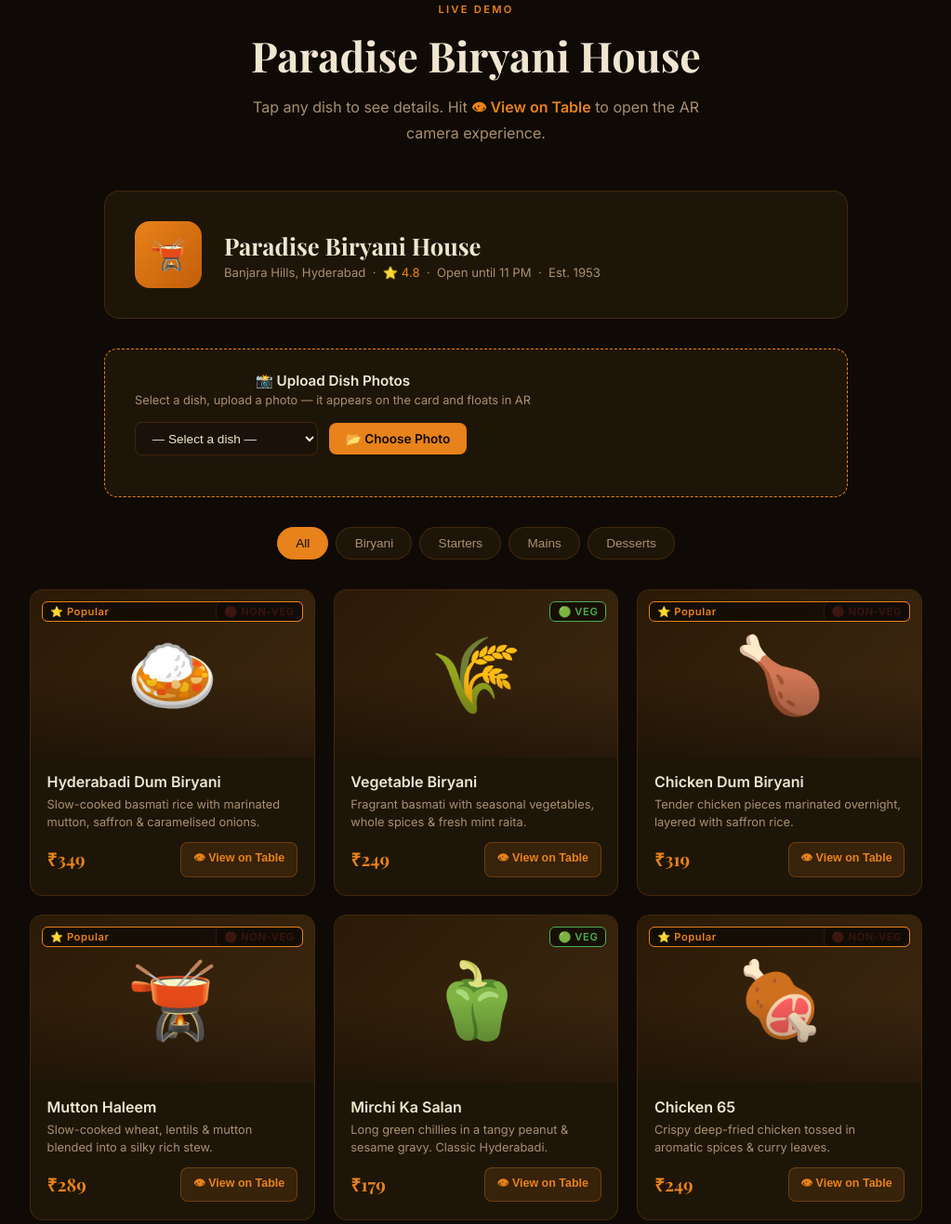
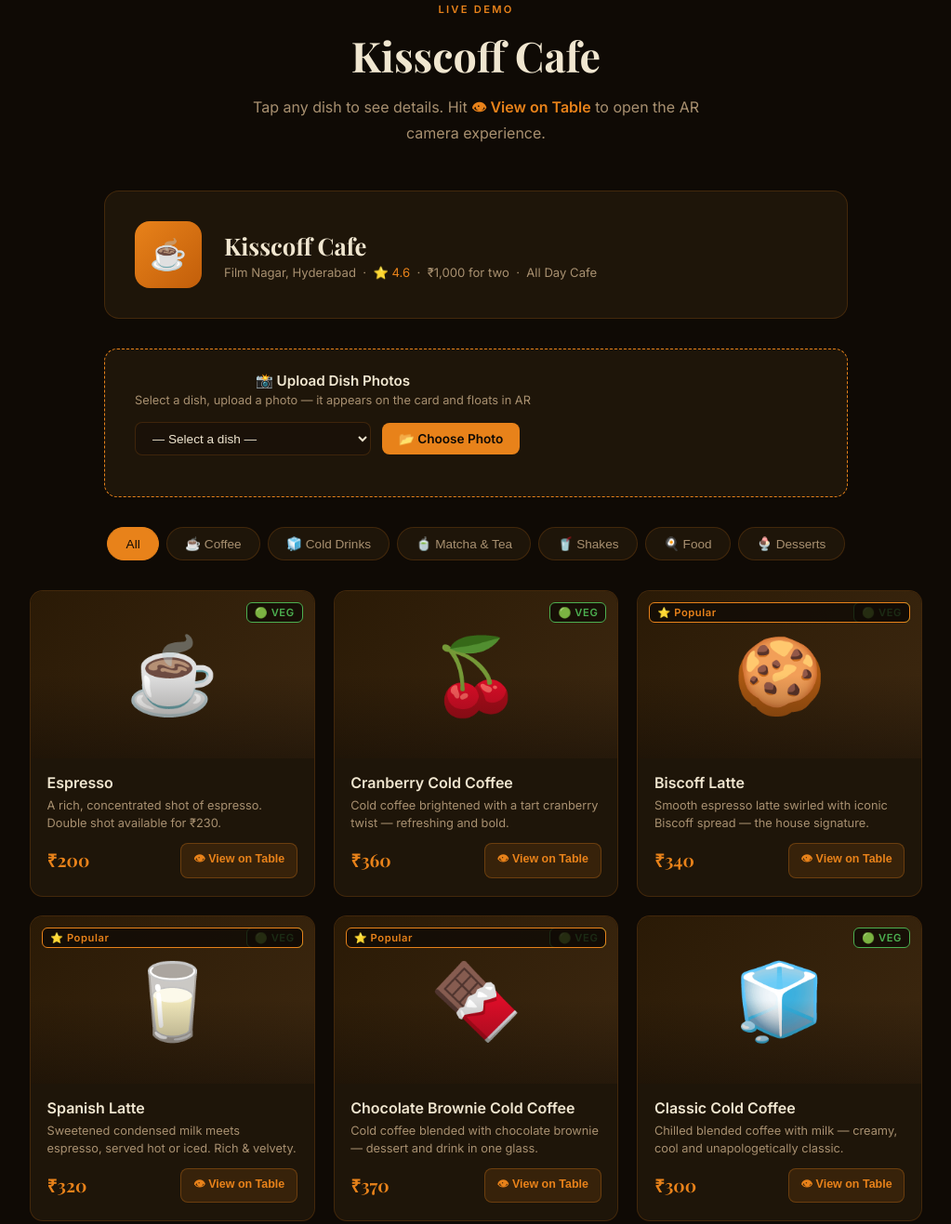
Before and after one commit to aminazizahmed/ARmenuv2, a plain HTML site: page index.html in a window 1280 px wide. Shown: the part 1494-2811 px from the top of the page at 93% size, without its empty margins (128-1151 px from the left). Drawn offline with nearby package versions, Linux system fonts and the light colour scheme.

Commit message:
Add files via upload

```diff
--- a/index.html
+++ b/index.html
@@ -3,7 +3,7 @@
 <head>
   <meta charset="UTF-8" />
   <meta name="viewport" content="width=device-width, initial-scale=1.0" />
-  <title>MenuAR – See Your Food Before You Order</title>
+  <title>MenuAR – Kisscoff Cafe</title>
   <link rel="preconnect" href="https://fonts.googleapis.com" />
   <link href="https://fonts.googleapis.com/css2?family=Playfair+Display:wght@700;900&family=Inter:wght@300;400;500;600&display=swap" rel="stylesheet" />
   <style>
@@ -614,21 +614,21 @@
   <div class="container">
     <div class="demo-intro">
       <div class="section-label">Live Demo</div>
-      <h2 class="section-title">Paradise Biryani House</h2>
+      <h2 class="section-title">Kisscoff Cafe</h2>
       <p class="section-body" style="margin:0 auto">
         Tap any dish to see details. Hit <strong style="color:var(--saffron)">👁 View on Table</strong> to open the AR camera experience.
       </p>
     </div>
 
     <div class="restaurant-header">
-      <div class="restaurant-logo">🫕</div>
+      <div class="restaurant-logo">☕</div>
       <div>
-        <div class="restaurant-name">Paradise Biryani House</div>
+        <div class="restaurant-name">Kisscoff Cafe</div>
         <div class="restaurant-meta">
-          Banjara Hills, Hyderabad &nbsp;·&nbsp;
-          <span>⭐ 4.8</span> &nbsp;·&nbsp;
-          Open until 11 PM &nbsp;·&nbsp;
-          Est. 1953
+          Film Nagar, Hyderabad &nbsp;·&nbsp;
+          <span>⭐ 4.6</span> &nbsp;·&nbsp;
+          ₹1,000 for two &nbsp;·&nbsp;
+          All Day Cafe
         </div>
       </div>
     </div>
@@ -670,10 +670,12 @@
 
     <div class="menu-tabs">
       <button class="tab active" onclick="filterMenu('all', this)">All</button>
-      <button class="tab" onclick="filterMenu('biryani', this)">Biryani</button>
-      <button class="tab" onclick="filterMenu('starters', this)">Starters</button>
-      <button class="tab" onclick="filterMenu('mains', this)">Mains</button>
-      <button class="tab" onclick="filterMenu('desserts', this)">Desserts</button>
+      <button class="tab" onclick="filterMenu('coffee', this)">☕ Coffee</button>
+      <button class="tab" onclick="filterMenu('cold', this)">🧊 Cold Drinks</button>
+      <button class="tab" onclick="filterMenu('matcha', this)">🍵 Matcha & Tea</button>
+      <button class="tab" onclick="filterMenu('shakes', this)">🥤 Shakes</button>
+      <button class="tab" onclick="filterMenu('food', this)">🍳 Food</button>
+      <button class="tab" onclick="filterMenu('desserts', this)">🍨 Desserts</button>
     </div>
 
     <div class="menu-grid" id="menu-grid"></div>
@@ -754,7 +756,7 @@
     </p>
     <div class="qr-demo">
       <canvas id="qr-canvas" width="160" height="160"></canvas>
-      <div class="qr-note" style="color:#333; margin-top:0.5rem; font-size:0.75rem;">Table 7 · Paradise Biryani House</div>
+      <div class="qr-note" style="color:#333; margin-top:0.5rem; font-size:0.75rem;">Table 7 · Kisscoff Cafe</div>
     </div>
     <p style="color:var(--text-dim);font-size:0.85rem;">
       ☝️ This QR code links to <em>this</em> demo menu.<br>Scan it on your phone to see the full experience.
@@ -830,18 +832,54 @@
 
 // ── MENU DATA ──
 const menu = [
-  { id:1,  name:"Hyderabadi Dum Biryani", price:349, desc:"Slow-cooked basmati rice with marinated mutton, saffron & caramelised onions.", emoji:"🍛", cat:"biryani",  veg:false, popular:true,  photo:null },
-  { id:2,  name:"Vegetable Biryani",       price:249, desc:"Fragrant basmati with seasonal vegetables, whole spices & fresh mint raita.",   emoji:"🌾", cat:"biryani",  veg:true,  popular:false, photo:null },
-  { id:3,  name:"Chicken Dum Biryani",     price:319, desc:"Tender chicken pieces marinated overnight, layered with saffron rice.",           emoji:"🍗", cat:"biryani",  veg:false, popular:true,  photo:null },
-  { id:4,  name:"Mutton Haleem",           price:289, desc:"Slow-cooked wheat, lentils & mutton blended into a silky rich stew.",             emoji:"🫕", cat:"mains",    veg:false, popular:true,  photo:null },
-  { id:5,  name:"Mirchi Ka Salan",         price:179, desc:"Long green chillies in a tangy peanut & sesame gravy. Classic Hyderabadi.",       emoji:"🫑", cat:"mains",    veg:true,  popular:false, photo:null },
-  { id:6,  name:"Chicken 65",              price:249, desc:"Crispy deep-fried chicken tossed in aromatic spices & curry leaves.",             emoji:"🍖", cat:"starters", veg:false, popular:true,  photo:null },
-  { id:7,  name:"Paneer Tikka",            price:229, desc:"Cottage cheese marinated in spiced yoghurt, grilled in a tandoor.",               emoji:"🧀", cat:"starters", veg:true,  popular:false, photo:null },
-  { id:8,  name:"Double Ka Meetha",        price:149, desc:"Hyderabad's royal bread pudding — fried bread soaked in saffron milk & dry fruits.", emoji:"🍮", cat:"desserts", veg:true, popular:false, photo:null },
-  { id:9,  name:"Qubani Ka Meetha",        price:139, desc:"Stewed apricots in a light syrup, served with fresh cream or ice cream.",         emoji:"🍑", cat:"desserts", veg:true,  popular:false, photo:null },
-  { id:10, name:"Shahi Tukda",             price:159, desc:"Crispy fried bread topped with thickened saffron milk & silver leaf.",             emoji:"🍞", cat:"desserts", veg:true,  popular:false, photo:null },
-  { id:11, name:"Prawn Masala",            price:399, desc:"Jumbo prawns cooked in a tomato-onion masala with coastal spices.",               emoji:"🦐", cat:"mains",    veg:false, popular:false, photo:null },
-  { id:12, name:"Mutton Paya Soup",        price:199, desc:"Slow-boiled trotters in a rich bone broth with ginger & black pepper.",           emoji:"🍲", cat:"starters", veg:false, popular:false, photo:null },
+  // ── Black Coffee
+  { id:1,  name:"Espresso",                       price:200, desc:"A rich, concentrated shot of espresso. Double shot available for ₹230.",            emoji:"☕", cat:"coffee",  veg:true,  popular:false, photo:null },
+  { id:2,  name:"Cranberry Cold Coffee",           price:360, desc:"Cold coffee brightened with a tart cranberry twist — refreshing and bold.",         emoji:"🍒", cat:"coffee",  veg:true,  popular:false, photo:null },
+  // ── White Coffee
+  { id:3,  name:"Biscoff Latte",                  price:340, desc:"Smooth espresso latte swirled with iconic Biscoff spread — the house signature.",    emoji:"🍪", cat:"coffee",  veg:true,  popular:true,  photo:null },
+  { id:4,  name:"Spanish Latte",                  price:320, desc:"Sweetened condensed milk meets espresso, served hot or iced. Rich & velvety.",       emoji:"🥛", cat:"coffee",  veg:true,  popular:true,  photo:null },
+  // ── Cold Coffee
+  { id:5,  name:"Chocolate Brownie Cold Coffee",  price:370, desc:"Cold coffee blended with chocolate brownie — dessert and drink in one glass.",       emoji:"🍫", cat:"cold",    veg:true,  popular:true,  photo:null },
+  { id:6,  name:"Classic Cold Coffee",            price:300, desc:"Chilled blended coffee with milk — creamy, cool and unapologetically classic.",      emoji:"🧊", cat:"cold",    veg:true,  popular:false, photo:null },
+  // ── Cold Brew
+  { id:7,  name:"Kisscoff Special Cold Brew",     price:340, desc:"Signature slow-steeped cold brew — smooth, low-acid and deeply caffeinated.",        emoji:"🫙", cat:"cold",    veg:true,  popular:true,  photo:null },
+  { id:8,  name:"Coconut Cold Brew",              price:300, desc:"House cold brew infused with creamy coconut — tropical, mellow and refreshing.",     emoji:"🥥", cat:"cold",    veg:true,  popular:false, photo:null },
+  // ── Matcha
+  { id:9,  name:"Matcha Latte",                   price:300, desc:"Ceremonial-grade matcha whisked with steamed milk, served hot or iced.",             emoji:"🍵", cat:"matcha",  veg:true,  popular:true,  photo:null },
+  { id:10, name:"Orange Matcha",                  price:340, desc:"Vibrant matcha layered with fresh orange — earthy meets citrusy.",                   emoji:"🍊", cat:"matcha",  veg:true,  popular:false, photo:null },
+  // ── Hot Teas
+  { id:11, name:"Kashmiri Kahwa",                 price:400, desc:"Aromatic Kashmiri green tea with saffron, cardamom, almonds & rose petals.",         emoji:"🌸", cat:"matcha",  veg:true,  popular:true,  photo:null },
+  { id:12, name:"Chamomile",                      price:250, desc:"Delicate dried chamomile flowers steeped for a calming, floral brew.",               emoji:"🌼", cat:"matcha",  veg:true,  popular:false, photo:null },
+  // ── Milkshakes
+  { id:13, name:"Biscoff Milkshake",              price:390, desc:"Thick shake loaded with Biscoff cookie butter and topped with crumbled biscuits.",   emoji:"🥤", cat:"shakes",  veg:true,  popular:true,  photo:null },
+  { id:14, name:"Brownie Milkshake",              price:350, desc:"Chunky chocolate brownie blended into a rich, indulgent milkshake.",                 emoji:"🍫", cat:"shakes",  veg:true,  popular:false, photo:null },
+  // ── Fresheners
+  { id:15, name:"Virgin Mojito",                  price:270, desc:"Muddled mint and lime with soda — clean, crisp and endlessly refreshing.",           emoji:"🌿", cat:"cold",    veg:true,  popular:false, photo:null },
+  { id:16, name:"Coffee Mojito",                  price:320, desc:"Cold brew meets mint mojito — a caffeinated twist on the classic cooler.",           emoji:"☕", cat:"cold",    veg:true,  popular:false, photo:null },
+  // ── Desserts
+  { id:17, name:"Biscoff Cheesecake",             price:340, desc:"Silky no-bake cheesecake on a Biscoff crust, topped with caramelised spread.",      emoji:"🍰", cat:"desserts", veg:true, popular:true,  photo:null },
+  { id:18, name:"Brownie",                        price:345, desc:"Fudgy, dense chocolate brownie — crisp edges, molten centre, served warm.",          emoji:"🍫", cat:"desserts", veg:true, popular:false, photo:null },
+  // ── Small Plates
+  { id:19, name:"Chipotle Chicken Wrap",          price:535, desc:"Smoky chipotle grilled chicken tucked in a soft tortilla with slaw & sauce.",        emoji:"🌯", cat:"food",    veg:false, popular:true,  photo:null },
+  { id:20, name:"Fish and Chips",                 price:585, desc:"Beer-battered basa fillets with crispy fries, tartar sauce and lemon wedge.",        emoji:"🐟", cat:"food",    veg:false, popular:true,  photo:null },
+  // ── All Day Breakfast
+  { id:21, name:"Classic English Breakfast",      price:425, desc:"Eggs, sausage, grilled tomato, mushrooms and toast — the full works.",               emoji:"🍳", cat:"food",    veg:false, popular:true,  photo:null },
+  { id:22, name:"Fluffy Pancakes with Maple Syrup",price:405, desc:"Thick stack of cloud-like pancakes drenched in warm maple syrup.",                  emoji:"🥞", cat:"food",    veg:true,  popular:false, photo:null },
+  // ── Pasta
+  { id:23, name:"Truffle Mushroom Fettuccine",    price:665, desc:"Fettuccine tossed in truffle oil with sautéed wild mushrooms. Chicken +₹90.",        emoji:"🍝", cat:"food",    veg:true,  popular:true,  photo:null },
+  { id:24, name:"Mac and Cheese",                 price:565, desc:"Macaroni smothered in a gooey four-cheese sauce, oven-baked to a golden crust.",     emoji:"🧀", cat:"food",    veg:true,  popular:false, photo:null },
+  // ── Pizza
+  { id:25, name:"Lamb Kheema Pizza",              price:725, desc:"Thin crust topped with spiced minced lamb, onions, chillies & fresh coriander.",     emoji:"🍕", cat:"food",    veg:false, popular:true,  photo:null },
+  { id:26, name:"Four Cheese Pizza",              price:625, desc:"Mozzarella, cheddar, parmesan and blue cheese melted on a hand-stretched base.",     emoji:"🧀", cat:"food",    veg:true,  popular:false, photo:null },
+  // ── Mains
+  { id:27, name:"Grilled Chicken Lemon Butter",   price:545, desc:"Pan-grilled chicken breast finished in a bright lemon butter herb sauce.",           emoji:"🍗", cat:"food",    veg:false, popular:true,  photo:null },
+  { id:28, name:"Pan-Seared Basa Garlic Butter",  price:465, desc:"Crispy skin basa fillet in rich garlic butter with seasonal greens.",                emoji:"🐠", cat:"food",    veg:false, popular:false, photo:null },
+  // ── Rice Bowls
+  { id:29, name:"Thai Green Curry Bowl",          price:475, desc:"Fragrant green curry over jasmine rice — veg ₹475 / chicken ₹525.",                  emoji:"🍚", cat:"food",    veg:true,  popular:true,  photo:null },
+  { id:30, name:"Mexican Bowl",                   price:405, desc:"Rice, beans, guac, salsa and sour cream in a bold Tex-Mex bowl. Non-veg ₹645.",      emoji:"🫙", cat:"food",    veg:true,  popular:false, photo:null },
+  // ── Salads
+  { id:31, name:"Caesar Salad",                   price:375, desc:"Romaine, parmesan & croutons in classic Caesar dressing. Non-veg +₹75.",             emoji:"🥗", cat:"food",    veg:true,  popular:false, photo:null },
+  { id:32, name:"Watermelon Feta Salad",          price:375, desc:"Juicy watermelon, crumbled feta, mint and balsamic glaze — fresh & vibrant.",        emoji:"🍉", cat:"food",    veg:true,  popular:false, photo:null },
 ];
 
 let currentDish = null;
```
